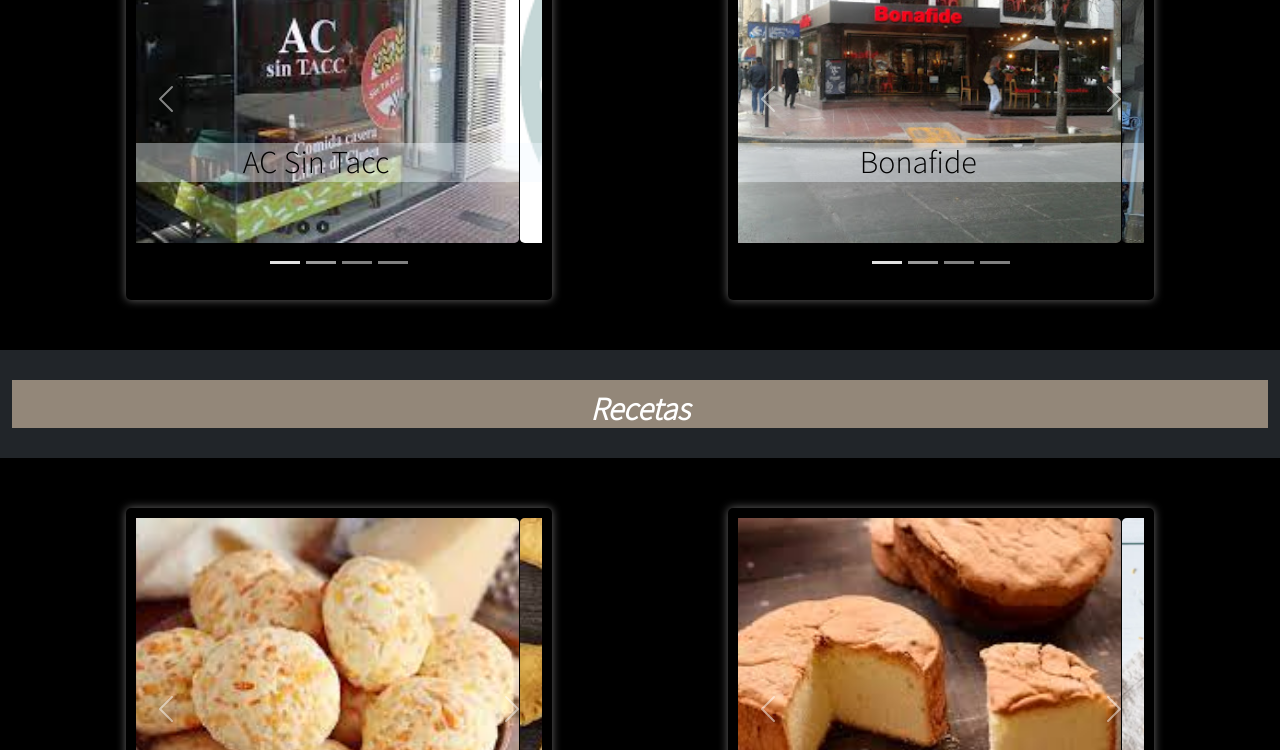
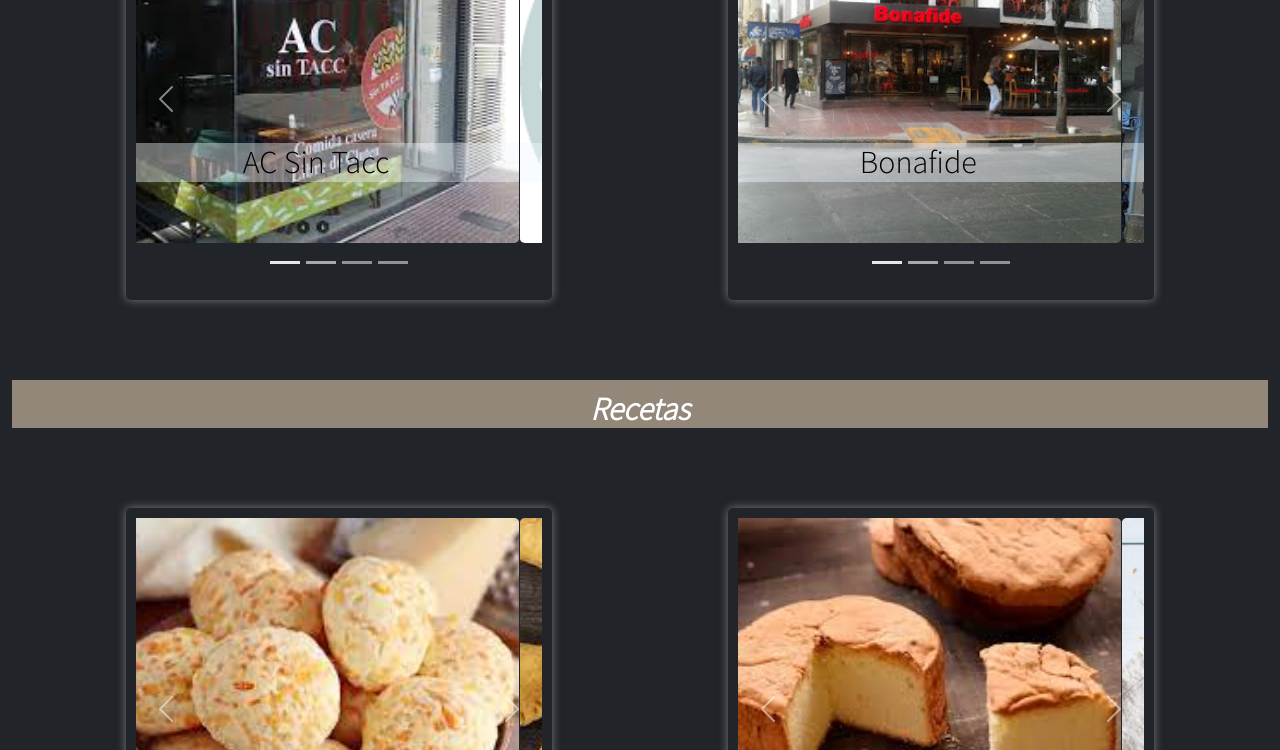
Before and after one commit to Brianmrna/TierraSinTACC_Brian-Mrna, a website: page index.html in a window 1280 px wide. Shown: the part 796-1546 px from the top of the page. Drawn offline with Linux system fonts and the light colour scheme.

Commit message:
cambio de color fondo card

```diff
--- a/scss/_variables.scss
+++ b/scss/_variables.scss
@@ -1,7 +1,7 @@
 /*Variables*/
 $color_principal:rgb(24,24,24);
 $color_fondo:rgb(33, 37, 41);
-$color_fondo_card:rgb(0, 0, 0);
+$color_fondo_card:(39,40,45);
 $ancho: 100%;
 
 /*MAPS*/
```
Also changed, not shown: css/estilos.css.
